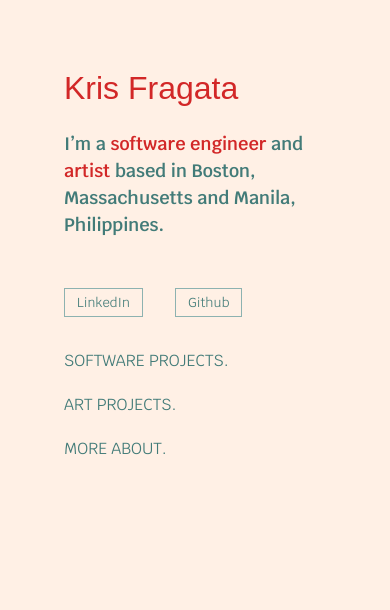
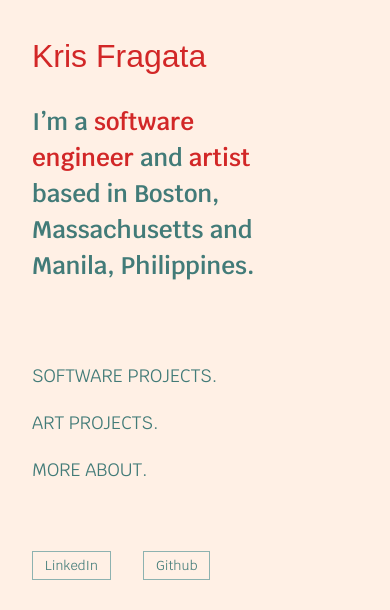
Before and after one commit to krisfragata/portfolio-2025, a Next.js app: page / in a window 390 px wide. Shown: the top 610 px of the page. Built offline with nearby package versions, Linux system fonts and the light colour scheme; a web font is replaced by a local one.

Commit message:
re(home):adjust responsiveness and ordering this commit moves socials links to the bottom to act as a footer for better readability and consistency

```diff
--- a/src/app/globals.css
+++ b/src/app/globals.css
@@ -38,8 +38,8 @@ body {
   align-items: flex-end;
   min-width: 30%;
   color: var(--text-main);
-  top: 0%;
   order: 2;
+  font-size: larger;
 }
 
 .sidemenu-item {
@@ -81,7 +81,7 @@ body {
 
 .left-header {
   flex-shrink: 0;
-  padding-bottom: 10rem;
+  padding-bottom: 7rem;
   min-height: 20%;
   order: 1;
 }
@@ -90,13 +90,20 @@ body {
   color: var(--text-main);
   font-weight: 600;
   font-style: normal;
-  font-size: x-large;
+  font-size: xx-large;
   max-width: 60%;
   min-height: 60%;
   order: 2;
 }
 
 .left-footer{
+  padding-top: 3rem;
+  min-height: 20%;
+  order: 3;
+}
+
+.left-footer-small{
+  visibility: hidden;
   padding-top: 3rem;
   min-height: 20%;
   order: 3;
@@ -129,24 +136,23 @@ body {
 @media (max-width: 768px) {
   .home {
     flex-direction: column;
-    margin: 4em;
+    margin: 2em;
   }
   .left-header {
     padding: 0;
   }
   .left-footer {
-    order: 3;
-    margin-top: 0.1em;
+    visibility: hidden;
   }
   .left-main-text {
     order: 2;
-    max-width: 100%;
-    font-size: large;
+    max-width: 80%;
+    font-size: x-large;
     padding-top: 1em;
   }
   .sidemenu {
     align-items: start;
-    padding-top: 2em;
+    font-size: large;
   }
   .footer {
     font-size: medium;
@@ -154,4 +160,7 @@ body {
   .socials-button {
     font-size: small;
   }
+  .left-footer-small {
+    visibility: visible;
+  }
 }
--- a/src/app/page.tsx
+++ b/src/app/page.tsx
@@ -19,7 +19,6 @@ export default function Home() {
   const socialsLinks: Links[] = [
     { label: 'LinkedIn', href: 'http://linkedin.com/in/krisfragata'},
     { label: 'Github', href: 'http://github.com/krisfragata'},
-    // { label: 'Email', href:'kristinnefragata@outlook.com'},
   ]
 
   return (
@@ -36,6 +35,9 @@ export default function Home() {
         </div>
       </div>
       <NavSideBar links={sidebarItems}/>
+      <div className="left-footer-small">
+          <Footer links={socialsLinks}/>
+        </div>
     </div>
   );
 }
```
